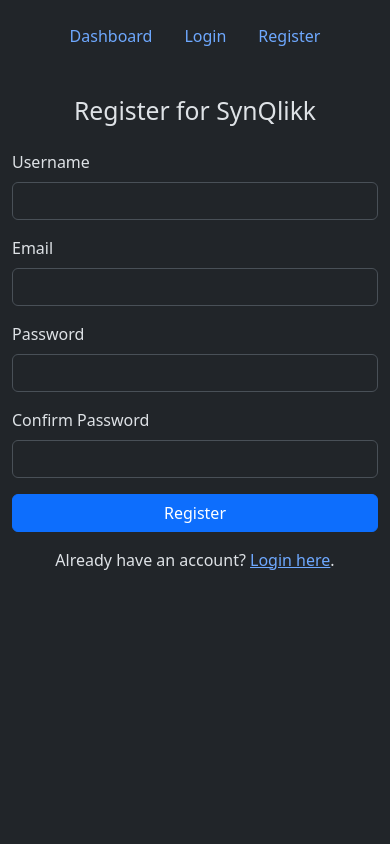
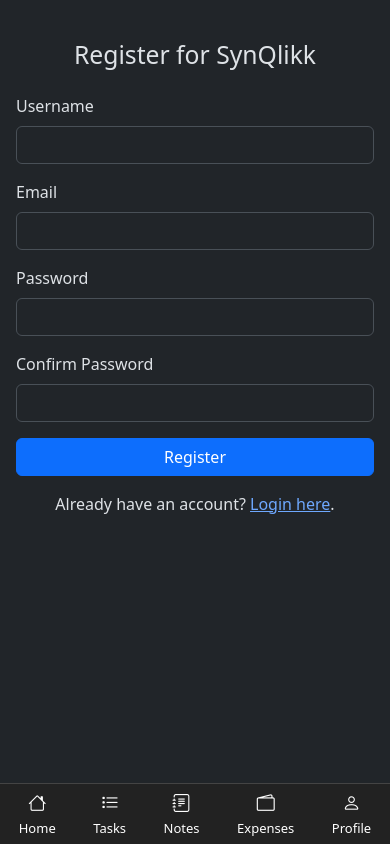
Before and after one commit to 1FahadShah/harvard-CS50x, a Flask app: page /register in a window 390 px wide. Run offline with Flask 3, Linux system fonts and the light colour scheme; parts of the project's set-up code (start-up, migrations or seed data) failed here and were passed over.

Commit message:
Squashed 'synqlikk-cs50-final-project/' changes from 0b0dcd0..333f80c
333f80c Update base.html

git-subtree-dir: synqlikk-cs50-final-project
git-subtree-split: 333f80c02c6b75806938269d575107ca6338d0e8

```diff
--- a/web/templates/base.html
+++ b/web/templates/base.html
@@ -4,69 +4,102 @@
     <meta charset="utf-8" />
     <meta name="viewport" content="width=device-width, initial-scale=1" />
     <title>SynQlikk</title>
+
+    <!-- Bootstrap Core -->
     <link
       href="https://cdn.jsdelivr.net/npm/bootstrap@5.3.3/dist/css/bootstrap.min.css"
       rel="stylesheet"
     />
+
+    <!-- Bootstrap Icons -->
     <link
       rel="stylesheet"
-      href="https://cdn.jsdelivr.net/npm/bootstrap-icons@1.10.5/font/bootstrap-icons.css"
+      href="https://cdn.jsdelivr.net/npm/bootstrap-icons@1.11.1/font/bootstrap-icons.css"
     />
+
+    <style>
+      /* Sticky bottom navbar for mobile */
+      @media (max-width: 768px) {
+        .bottom-nav {
+          position: fixed;
+          bottom: 0;
+          left: 0;
+          width: 100%;
+          background: #222;
+          border-top: 1px solid #444;
+          z-index: 1050;
+        }
+        .bottom-nav .nav-link {
+          color: #fff;
+          font-size: 13px;
+          padding: 6px 0;
+          display: flex;
+          flex-direction: column;
+          align-items: center;
+        }
+        .bottom-nav .nav-link i {
+          font-size: 18px;
+          margin-bottom: 2px;
+        }
+        .bottom-nav .nav-link.active {
+          color: #0d6efd;
+        }
+        body {
+          padding-bottom: 65px; /* Space for bottom navbar */
+        }
+      }
+    </style>
   </head>
+
   <body>
-    <div class="container">
-      <!-- NAVBAR -->
-      <header class="d-flex justify-content-center py-3">
+    <div class="container-fluid p-0">
+      <!-- Top Navbar for Desktop -->
+      <header
+        class="d-none d-md-flex justify-content-center py-3 border-bottom"
+      >
         <ul class="nav nav-pills">
           <li class="nav-item">
             <a
               href="{{ url_for('main_bp.dashboard') }}"
               class="nav-link {% if request.endpoint == 'main_bp.dashboard' %}active{% endif %}"
+              >Home</a
             >
-              Dashboard
-            </a>
-          </li>
-
-          {% if session.user_id %}
-          <li class="nav-item">
-            <a
-              href="{{ url_for('main_bp.tasks_page') }}"
-              class="nav-link {% if request.endpoint == 'main_bp.tasks_page' %}active{% endif %}"
-            >
-              Tasks
-            </a>
           </li>
           <li class="nav-item">
             <a
-              href="{{ url_for('main_bp.notes_page') }}"
-              class="nav-link {% if request.endpoint == 'main_bp.notes_page' %}active{% endif %}"
+              href="{{ url_for('main_bp.tasks') }}"
+              class="nav-link {% if request.endpoint == 'main_bp.tasks' %}active{% endif %}"
+              >Tasks</a
             >
-              Notes
-            </a>
           </li>
           <li class="nav-item">
             <a
-              href="{{ url_for('main_bp.expenses_page') }}"
-              class="nav-link {% if request.endpoint == 'main_bp.expenses_page' %}active{% endif %}"
+              href="{{ url_for('main_bp.notes') }}"
+              class="nav-link {% if request.endpoint == 'main_bp.notes' %}active{% endif %}"
+              >Notes</a
             >
-              Expenses
-            </a>
           </li>
           <li class="nav-item">
             <a
-              href="{{ url_for('main_bp.profile_page') }}"
-              class="nav-link {% if request.endpoint == 'main_bp.profile_page' %}active{% endif %}"
+              href="{{ url_for('main_bp.expenses') }}"
+              class="nav-link {% if request.endpoint == 'main_bp.expenses' %}active{% endif %}"
+              >Expenses</a
             >
-              Profile
-            </a>
           </li>
+          <li class="nav-item">
+            <a
+              href="{{ url_for('main_bp.profile') }}"
+              class="nav-link {% if request.endpoint == 'main_bp.profile' %}active{% endif %}"
+              >Profile</a
+            >
+          </li>
+          {% if session.user_id %}
           <li class="nav-item">
             <a
               href="{{ url_for('auth_bp.logout') }}"
               class="nav-link text-danger"
+              >Logout</a
             >
-              Logout
-            </a>
           </li>
           {% else %}
           <li class="nav-item">
@@ -81,18 +114,83 @@
         </ul>
       </header>
 
-      <!-- ALERT MESSAGES -->
+      <!-- Bottom Navbar for Mobile -->
+      <nav class="bottom-nav d-md-none">
+        <ul class="nav justify-content-around">
+          <li class="nav-item">
+            <a
+              href="{{ url_for('main_bp.dashboard') }}"
+              class="nav-link {% if request.endpoint == 'main_bp.dashboard' %}active{% endif %}"
+            >
+              <i class="bi bi-house"></i>
+              Home
+            </a>
+          </li>
+          <li class="nav-item">
+            <a
+              href="{{ url_for('main_bp.tasks') }}"
+              class="nav-link {% if request.endpoint == 'main_bp.tasks' %}active{% endif %}"
+            >
+              <i class="bi bi-list-task"></i>
+              Tasks
+            </a>
+          </li>
+          <li class="nav-item">
+            <a
+              href="{{ url_for('main_bp.notes') }}"
+              class="nav-link {% if request.endpoint == 'main_bp.notes' %}active{% endif %}"
+            >
+              <i class="bi bi-journal-text"></i>
+              Notes
+            </a>
+          </li>
+          <li class="nav-item">
+            <a
+              href="{{ url_for('main_bp.expenses') }}"
+              class="nav-link {% if request.endpoint == 'main_bp.expenses' %}active{% endif %}"
+            >
+              <i class="bi bi-wallet2"></i>
+              Expenses
+            </a>
+          </li>
+          <li class="nav-item">
+            <a
+              href="{{ url_for('main_bp.profile') }}"
+              class="nav-link {% if request.endpoint == 'main_bp.profile' %}active{% endif %}"
+            >
+              <i class="bi bi-person"></i>
+              Profile
+            </a>
+          </li>
+        </ul>
+      </nav>
+
+      <!-- Flash Messages -->
       {% with messages = get_flashed_messages(with_categories=true) %} {% if
-      messages %} {% for category, message in messages %}
-      <div class="alert alert-{{ category }} mt-3" role="alert">
-        {{ message }}
+      messages %}
+      <div class="container mt-3">
+        {% for category, message in messages %}
+        <div
+          class="alert alert-{{ category }} alert-dismissible fade show"
+          role="alert"
+        >
+          {{ message }}
+          <button
+            type="button"
+            class="btn-close"
+            data-bs-dismiss="alert"
+            aria-label="Close"
+          ></button>
+        </div>
+        {% endfor %}
       </div>
-      {% endfor %} {% endif %} {% endwith %}
+      {% endif %} {% endwith %}
 
-      <!-- MAIN CONTENT -->
-      <main>{% block content %}{% endblock %}</main>
+      <!-- Main Content -->
+      <main class="mt-3 px-3">{% block content %}{% endblock %}</main>
     </div>
 
+    <!-- Bootstrap JS -->
     <script src="https://cdn.jsdelivr.net/npm/bootstrap@5.3.3/dist/js/bootstrap.bundle.min.js"></script>
   </body>
 </html>
```
